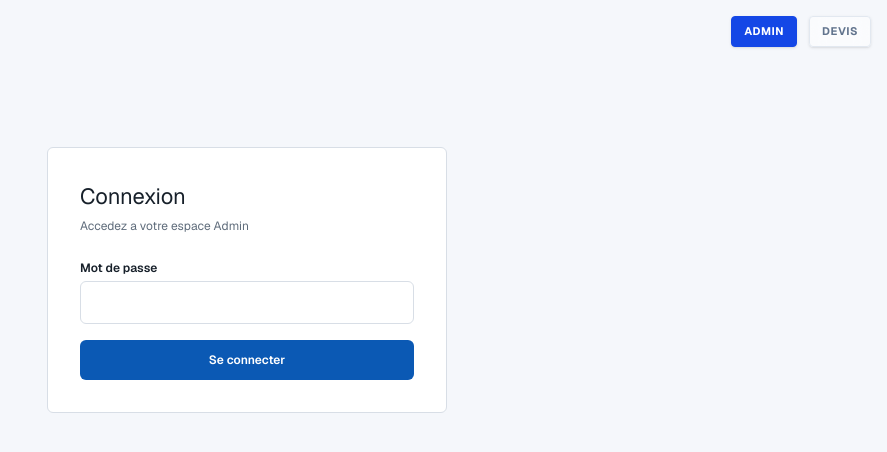
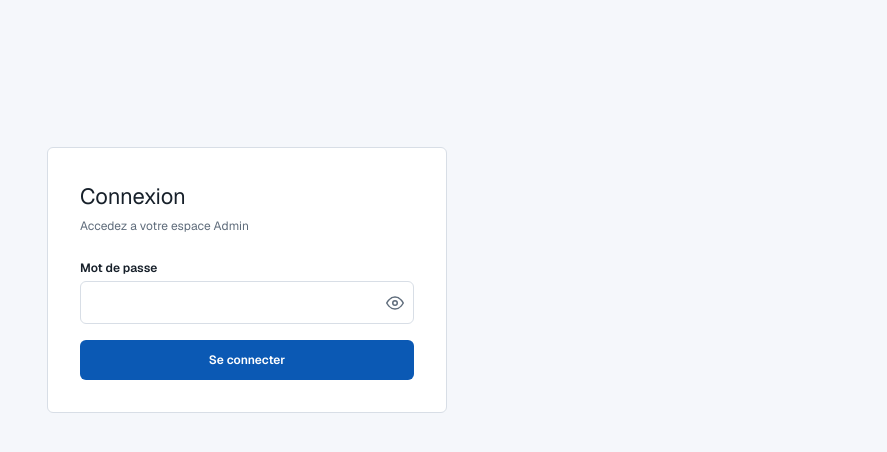
Before and after one commit to HenintsoaJunior/devis-3d, a Next.js app: page /admin/login in a window 1280 px wide. Shown: the top 452 px of the page, without its empty margins (393-1280 px from the left). Built offline with nearby package versions, Linux system fonts and the light colour scheme.

Commit message:
CORRECTION REDIRECTION
CORRECTION REDIRECTION

```diff
--- a/components/Header.tsx
+++ b/components/Header.tsx
@@ -6,15 +6,15 @@
 export function Header() {
   const pathname = usePathname();
 
-  // On peut masquer le header sur certaines pages si nécessaire,
-  // mais ici l'utilisateur le veut "toujours pareil".
+  if (pathname === "/" || pathname === "/admin/login") {
+    return null;
+  }
 
   return (
     <nav className="fixed top-0 right-0 p-4 flex gap-3 z-50">
       <Link
         href="/admin"
-        className={`text-[11px] font-bold uppercase tracking-wider py-1.5 px-3 rounded backdrop-blur-sm border transition-all ${
-          pathname.startsWith("/admin")
+        className={`text-[11px] font-bold uppercase tracking-wider py-1.5 px-3 rounded backdrop-blur-sm border transition-all ${pathname.startsWith("/admin")
           ? "bg-blue-700 text-white border-blue-700 shadow-sm"
           : "bg-white/50 text-slate-500 border-slate-200 hover:border-blue-300 hover:text-blue-700"
           }`}
@@ -23,8 +23,7 @@
       </Link>
       <Link
         href="/"
-        className={`text-[11px] font-bold uppercase tracking-wider py-1.5 px-3 rounded transition-all shadow-sm ${
-          pathname === "/"
+        className={`text-[11px] font-bold uppercase tracking-wider py-1.5 px-3 rounded transition-all shadow-sm ${pathname === "/"
           ? "bg-blue-700 text-white hover:bg-blue-800"
           : "bg-white/50 text-slate-500 border border-slate-200 hover:border-blue-300 hover:text-blue-700 backdrop-blur-sm"
           }`}
--- a/components/admin/AdminLoginForm.tsx
+++ b/components/admin/AdminLoginForm.tsx
@@ -11,6 +11,7 @@
   const [password, setPassword] = useState("");
   const [error, setError] = useState("");
   const [loading, setLoading] = useState(false);
+  const [showPassword, setShowPassword] = useState(false);
 
   async function onSubmit(e: React.FormEvent) {
     e.preventDefault();
@@ -26,11 +27,14 @@
 
       if (!response.ok) {
         setError("Mot de passe invalide");
+        setLoading(false); // On arrête le chargement seulement en cas d'erreur
         return;
       }
 
-      router.push(nextPath || "/admin");
-    } finally {
+      // On redirige vers /admin en premier lieu comme demandé
+      router.push("/admin");
+    } catch (err) {
+      setError("Une erreur est survenue");
       setLoading(false);
     }
   }
@@ -42,7 +46,47 @@
       <form onSubmit={onSubmit} style={{ display: "grid", gap: "var(--spacing-md)" }}>
         <div className="form-group">
           <label htmlFor="password" className="form-label">Mot de passe</label>
-          <Input id="password" type="password" value={password} onChange={(e) => setPassword(e.target.value)} required disabled={loading} />
+          <div style={{ position: "relative" }}>
+            <Input
+              id="password"
+              type={showPassword ? "text" : "password"}
+              value={password}
+              onChange={(e) => setPassword(e.target.value)}
+              required
+              disabled={loading}
+              style={{ paddingRight: "40px" }}
+            />
+            <button
+              type="button"
+              onClick={() => setShowPassword(!showPassword)}
+              style={{
+                position: "absolute",
+                right: "10px",
+                top: "50%",
+                transform: "translateY(-50%)",
+                background: "none",
+                border: "none",
+                cursor: "pointer",
+                color: "var(--text-muted)",
+                display: "flex",
+                alignItems: "center",
+                justifyContent: "center"
+              }}
+              tabIndex={-1}
+            >
+              {showPassword ? (
+                <svg width="18" height="18" viewBox="0 0 24 24" fill="none" stroke="currentColor" strokeWidth="2" strokeLinecap="round" strokeLinejoin="round">
+                  <path d="M17.94 17.94A10.07 10.07 0 0 1 12 19c-7 0-11-8-11-8a18.45 18.45 0 0 1 5.06-5.94M9.9 4.24A9.12 9.12 0 0 1 12 4c7 0 11 8 11 8a18.5 18.5 0 0 1-2.16 3.19m-6.72-1.07a3 3 0 1 1-4.24-4.24"></path>
+                  <line x1="1" y1="1" x2="23" y2="23"></line>
+                </svg>
+              ) : (
+                <svg width="18" height="18" viewBox="0 0 24 24" fill="none" stroke="currentColor" strokeWidth="2" strokeLinecap="round" strokeLinejoin="round">
+                  <path d="M1 12s4-8 11-8 11 8 11 8-4 8-11 8-11-8-11-8z"></path>
+                  <circle cx="12" cy="12" r="3"></circle>
+                </svg>
+              )}
+            </button>
+          </div>
         </div>
         {error && <span className="error-message">{error}</span>}
         <Button type="submit" className="w-full" loading={loading}>
```
Also changed, not shown: 1 other file (tests, documents, lock files or other folders). Lines whose indentation alone changed are shown as unchanged.
